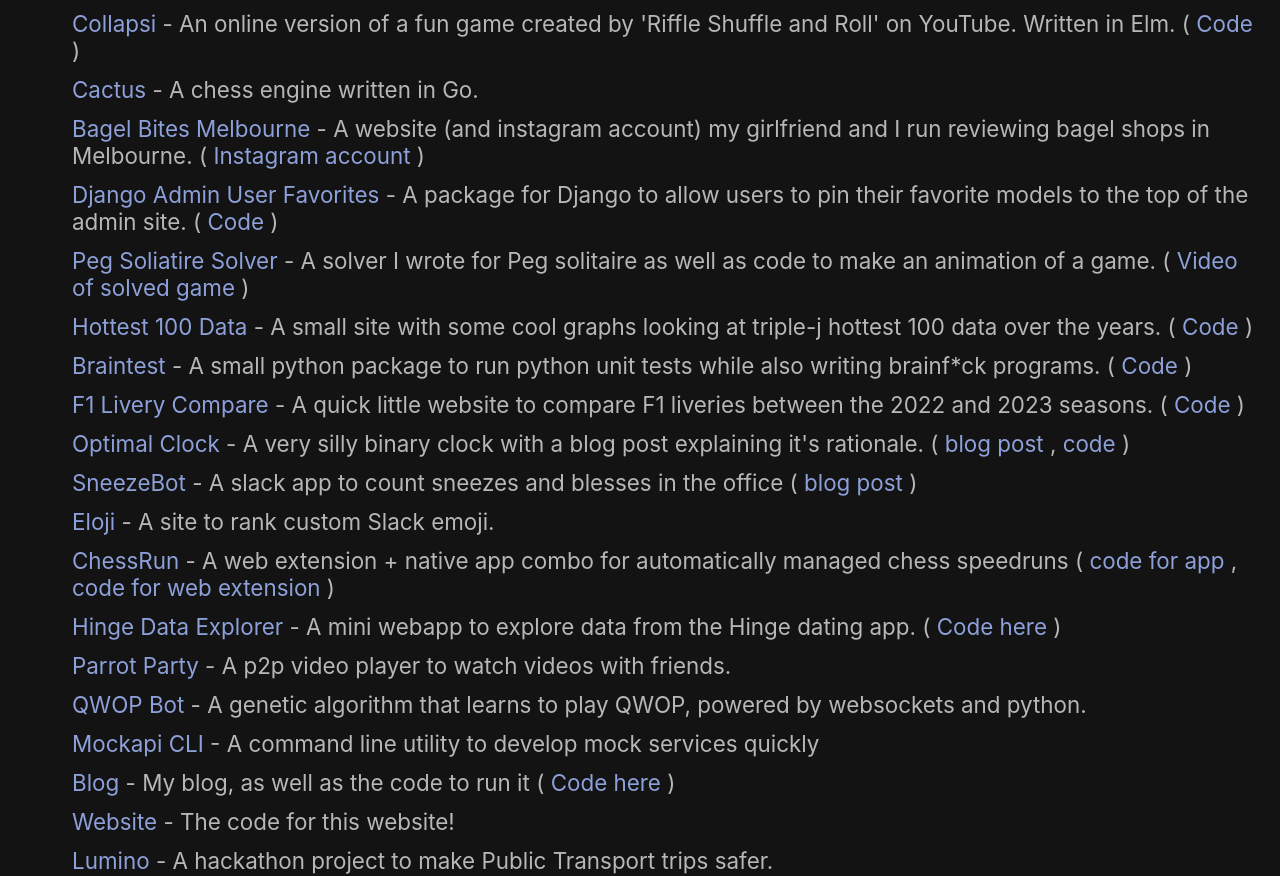
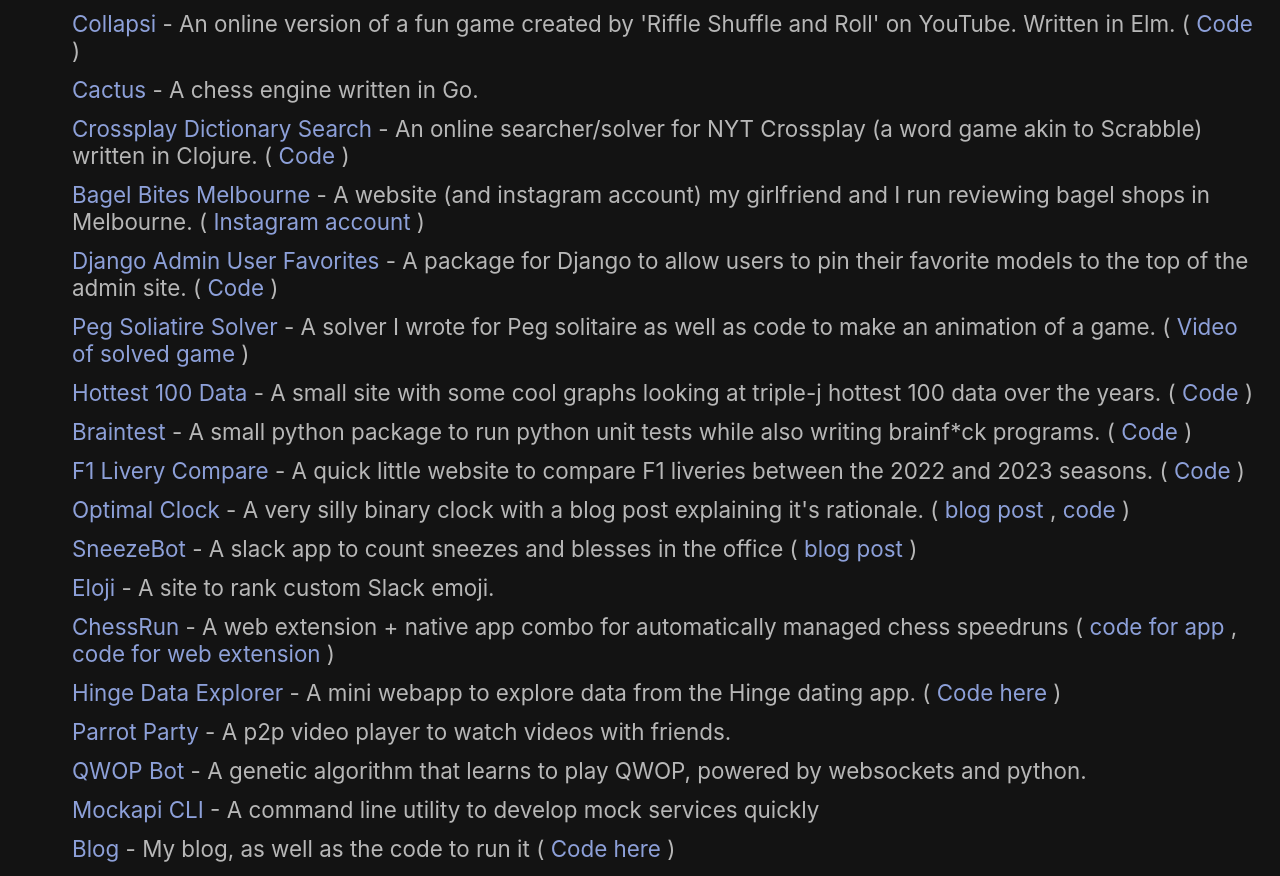
Before and after one commit to etopiei/website, a Svelte app: page / in a window 1280 px wide. Shown: the part 831-1707 px from the top of the page. Built offline with nearby package versions, Linux system fonts and the light colour scheme.

Commit message:
Add crossplay to website.

```diff
--- a/src/project_data.js
+++ b/src/project_data.js
@@ -53,6 +53,17 @@
         name: "Cactus",
         description: "A chess engine written in Go.",
         mainLink: "https://github.com/etopiei/cactus"
+    },
+    {
+        name: "Crossplay Dictionary Search",
+        description: "An online searcher/solver for NYT Crossplay (a word game akin to Scrabble) written in Clojure.",
+        mainLink: "https://crossplay.etopiei.com",
+        extraLinks: [
+            {
+                text: "Code",
+                link: "https://github.com/etopiei/crossplay-words",
+            }
+        ]
     },
     {
         name: "Bagel Bites Melbourne",
```
